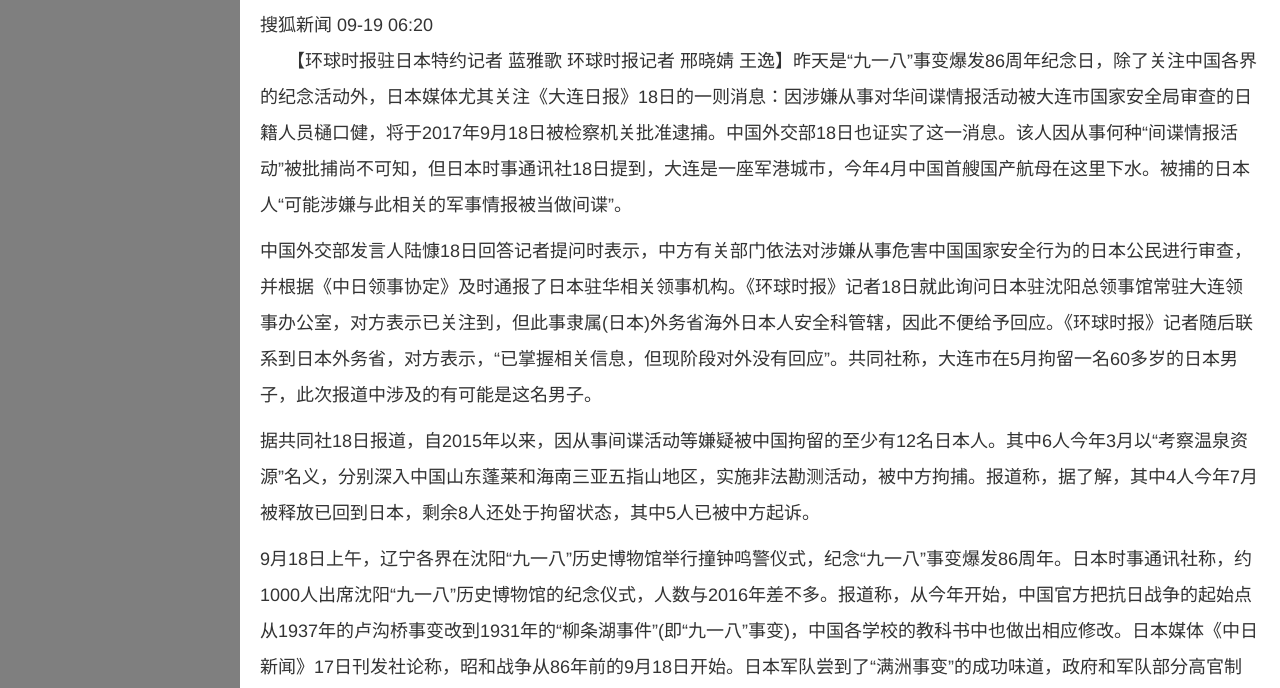
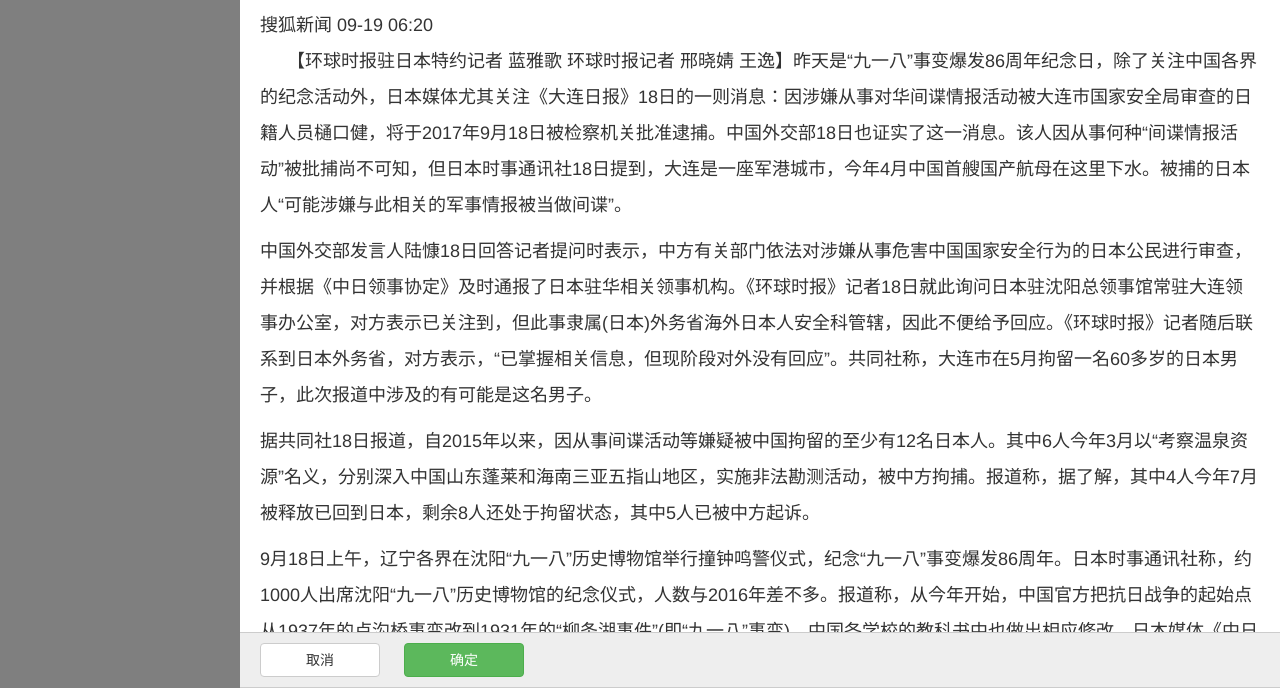
Before and after one commit to parox2014/full-modal, a website: page index.html in a window 1280 px wide. Both pictures are taken after a click on the button "open modal". Shown: the part 112-800 px from the top of the page. Drawn offline with nearby package versions, Linux system fonts and the light colour scheme.

Commit message:
底部按钮左对齐

```diff
--- a/gulpfile.js
+++ b/gulpfile.js
@@ -47,7 +47,7 @@
     .pipe(gulp.dest('./dist'))
 });
 
-gulp.task('build',['es62es5','style']);
+gulp.task('default',['es62es5','style']);
 
 gulp.task('watch',function () {
   gulp.watch(paths.sass,['style']);
--- a/index.html
+++ b/index.html
@@ -18,7 +18,7 @@
         <h4 class="ibs-modal-title">内容编辑</h4>
         <span class="ibs-btn-close">&times;</span>
       </header>
-      <div class="ibs-modal-body has-header">
+      <div class="ibs-modal-body has-header has-footer">
         <div class="item-wrap" style="font-size: 18px;line-height: 2em">
           <div class="article" id="article">
             <div class="article-title">
@@ -55,6 +55,10 @@
           <button class="btn btn-default" id="">取消</button>
           <button class="btn btn-success">确定</button>
         </div>
+      </div>
+      <div class="ibs-modal-footer">
+        <button class="btn btn-default" id="">取消</button>
+        <button class="btn btn-success">确定</button>
       </div>
     </div>
   </div>
--- a/src/jquery.plugin.full-modal.scss
+++ b/src/jquery.plugin.full-modal.scss
@@ -75,9 +75,17 @@
     top:auto;
     bottom:0;
     height: $modal-footer-height;
-    text-align: right;
+    text-align: left;
     border-top: 1px solid $modal-divider-color;
     padding:$modal-padding/2 $modal-padding;
+
+    button{
+      min-width: 120px;
+      margin-right: 20px;
+      &:last-child{
+        margin-right: 0;
+      }
+    }
   }
 
   .ibs-modal-title{
```
Also changed, not shown: dist/jquery.plugin.full-modal.min.css.
